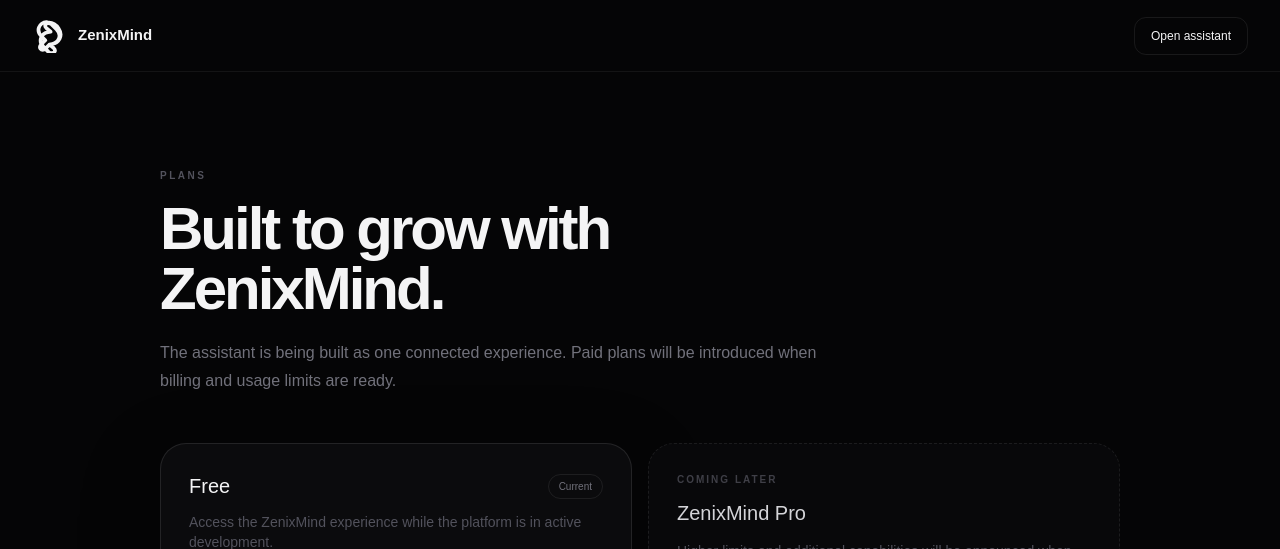
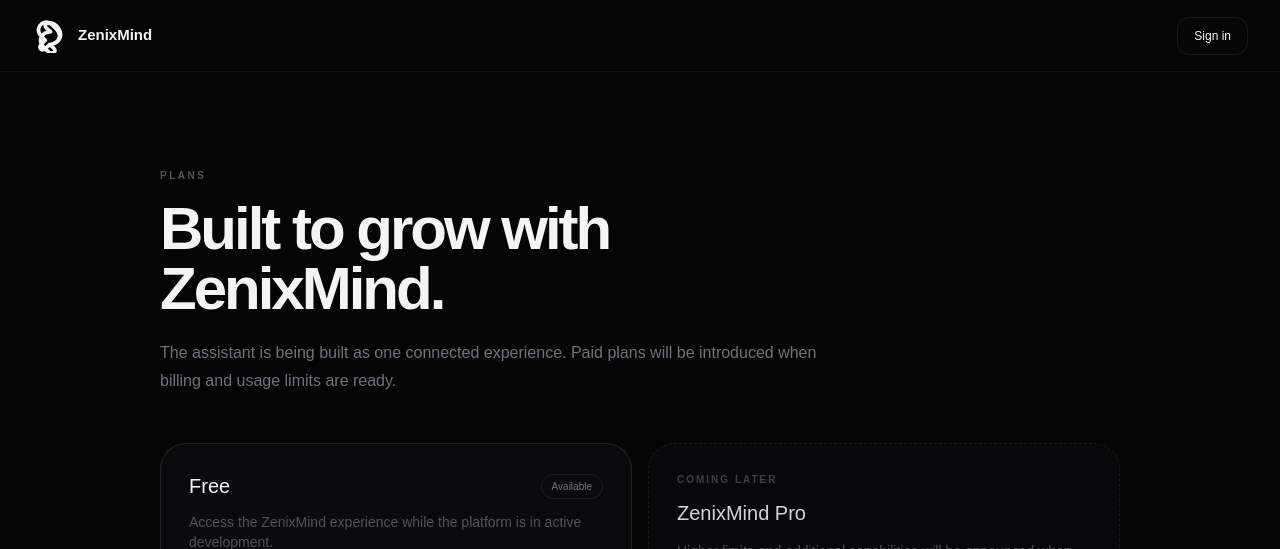
Before and after one commit to DannyYoung500/Zenixmind, a Next.js app: page /pricing in a window 1280 px wide. Shown: the top 549 px of the page. Built offline with nearby package versions, Linux system fonts and the light colour scheme; no server answers.

Commit message:
feat: use shared sidebar across authenticated pages

```diff
--- a/app/pricing/page.tsx
+++ b/app/pricing/page.tsx
@@ -1,28 +1,37 @@
 import Link from "next/link";
 import { BrandMark } from "@/components/brand-mark";
+import { WorkspaceShell } from "@/components/workspace-shell";
+import { getSupabaseServer } from "@/lib/supabase-server";
 
 const features = ["AI conversations", "Conversation history", "Voice experience", "Images workspace", "Personal library"];
 
-export default function PricingPage() {
-  return <main className="min-h-screen bg-[#050506] text-zinc-100">
-    <header className="flex h-[72px] items-center justify-between border-b border-white/[.06] px-5 sm:px-8">
-      <Link href="/" className="flex items-center gap-3"><BrandMark size={34}/><span className="text-[15px] font-semibold">ZenixMind</span></Link>
-      <Link href="/assistant" className="rounded-xl border border-white/[.08] px-4 py-2.5 text-xs text-zinc-400 hover:bg-white/[.04] hover:text-white">Open assistant</Link>
-    </header>
-    <section className="mx-auto max-w-5xl px-5 py-16 sm:px-8 sm:py-24">
+function PricingContent({ signedIn }: { signedIn: boolean }) {
+  return <section className="mx-auto max-w-5xl px-5 py-16 sm:px-8 sm:py-24">
     <div className="max-w-2xl"><p className="text-[10px] font-semibold uppercase tracking-[.25em] text-zinc-600">Plans</p><h1 className="mt-4 text-4xl font-semibold tracking-[-.05em] sm:text-6xl">Built to grow with ZenixMind.</h1><p className="mt-5 text-sm leading-7 text-zinc-500 sm:text-base">The assistant is being built as one connected experience. Paid plans will be introduced when billing and usage limits are ready.</p></div>
     <div className="mt-12 grid gap-4 md:grid-cols-2">
       <div className="rounded-[26px] border border-white/[.1] bg-[#0b0b0d] p-7 shadow-[0_25px_80px_rgba(0,0,0,.25)]">
-          <div className="flex items-center justify-between"><h2 className="text-xl font-medium">Free</h2><span className="rounded-full border border-white/[.08] px-2.5 py-1 text-[10px] text-zinc-500">Current</span></div>
+        <div className="flex items-center justify-between"><h2 className="text-xl font-medium">Free</h2><span className="rounded-full border border-white/[.08] px-2.5 py-1 text-[10px] text-zinc-500">{signedIn ? "Current" : "Available"}</span></div>
         <p className="mt-3 text-sm text-zinc-600">Access the ZenixMind experience while the platform is in active development.</p>
         <div className="mt-7 space-y-3">{features.map(f=><div key={f} className="flex items-center gap-3 text-xs text-zinc-400"><span className="h-1.5 w-1.5 rounded-full bg-zinc-600"/>{f}</div>)}</div>
-          <Link href="/signup" className="mt-8 block rounded-xl bg-[#ededed] py-3 text-center text-xs font-semibold text-black hover:bg-white">Create account</Link>
+        {!signedIn && <Link href="/signup" className="mt-8 block rounded-xl bg-[#ededed] py-3 text-center text-xs font-semibold text-black hover:bg-white">Create account</Link>}
       </div>
       <div className="rounded-[26px] border border-dashed border-white/[.08] bg-[#08080a] p-7">
         <p className="text-[10px] font-semibold uppercase tracking-[.2em] text-zinc-700">Coming later</p><h2 className="mt-3 text-xl font-medium text-zinc-300">ZenixMind Pro</h2><p className="mt-3 text-sm leading-6 text-zinc-600">Higher limits and additional capabilities will be announced when the billing system is live.</p>
         <div className="mt-8 rounded-2xl border border-white/[.05] bg-black/20 p-4 text-xs text-zinc-700">No payment is requested on this page.</div>
       </div>
     </div>
-    </section>
+  </section>;
+}
+
+export default async function PricingPage() {
+  const supabase = await getSupabaseServer();
+  const { data: { user } } = await supabase.auth.getUser();
+  if (user) return <WorkspaceShell active="plans" title="Plans"><PricingContent signedIn /></WorkspaceShell>;
+  return <main className="min-h-screen bg-[#050506] text-zinc-100">
+    <header className="flex h-[72px] items-center justify-between border-b border-white/[.06] px-5 sm:px-8">
+      <Link href="/" className="flex items-center gap-3"><BrandMark size={34}/><span className="text-[15px] font-semibold">ZenixMind</span></Link>
+      <Link href="/login" className="rounded-xl border border-white/[.08] px-4 py-2.5 text-xs text-zinc-400 hover:bg-white/[.04] hover:text-white">Sign in</Link>
+    </header>
+    <PricingContent signedIn={false}/>
   </main>;
 }
```
Lines whose indentation alone changed are shown as unchanged.
